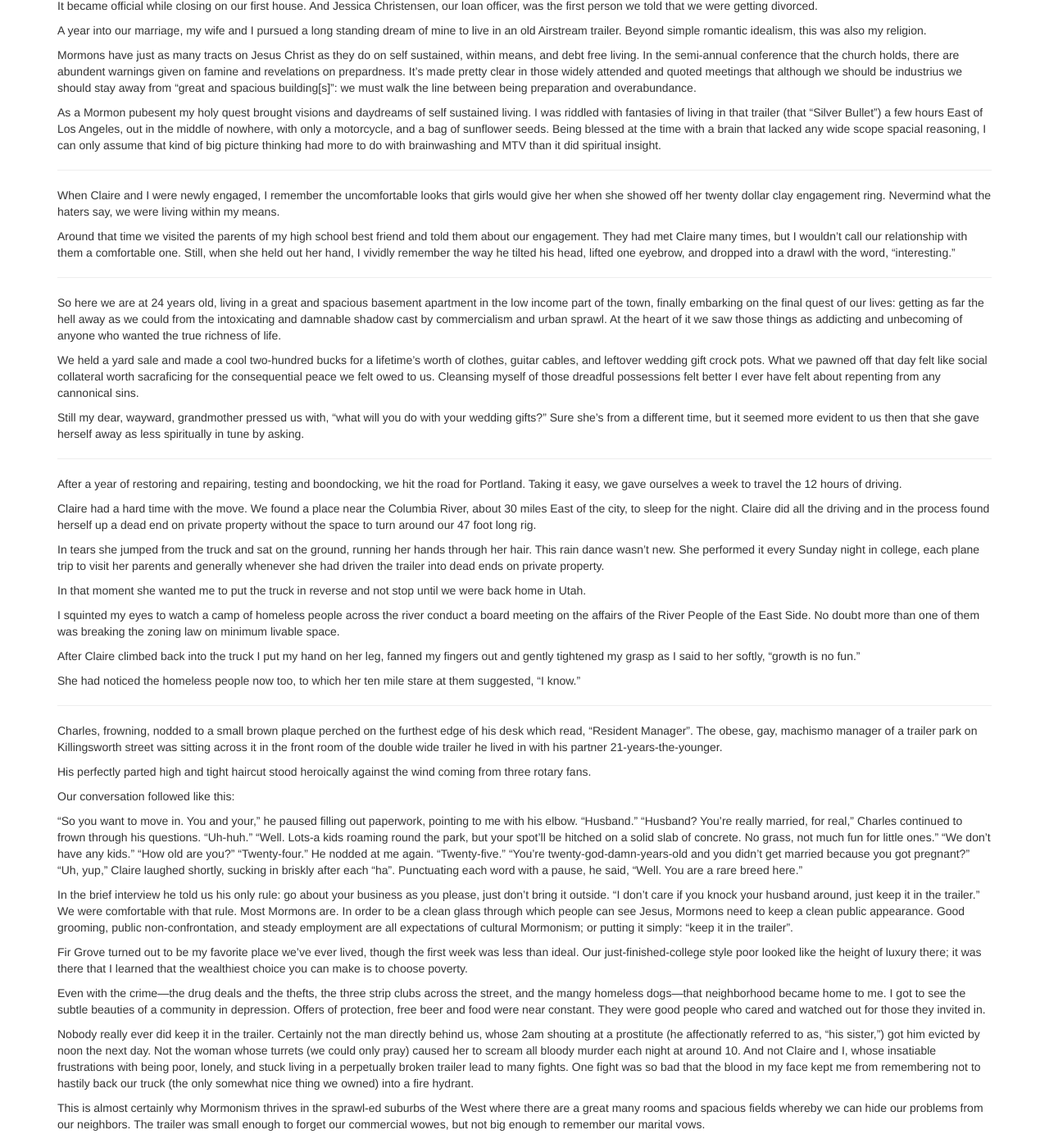
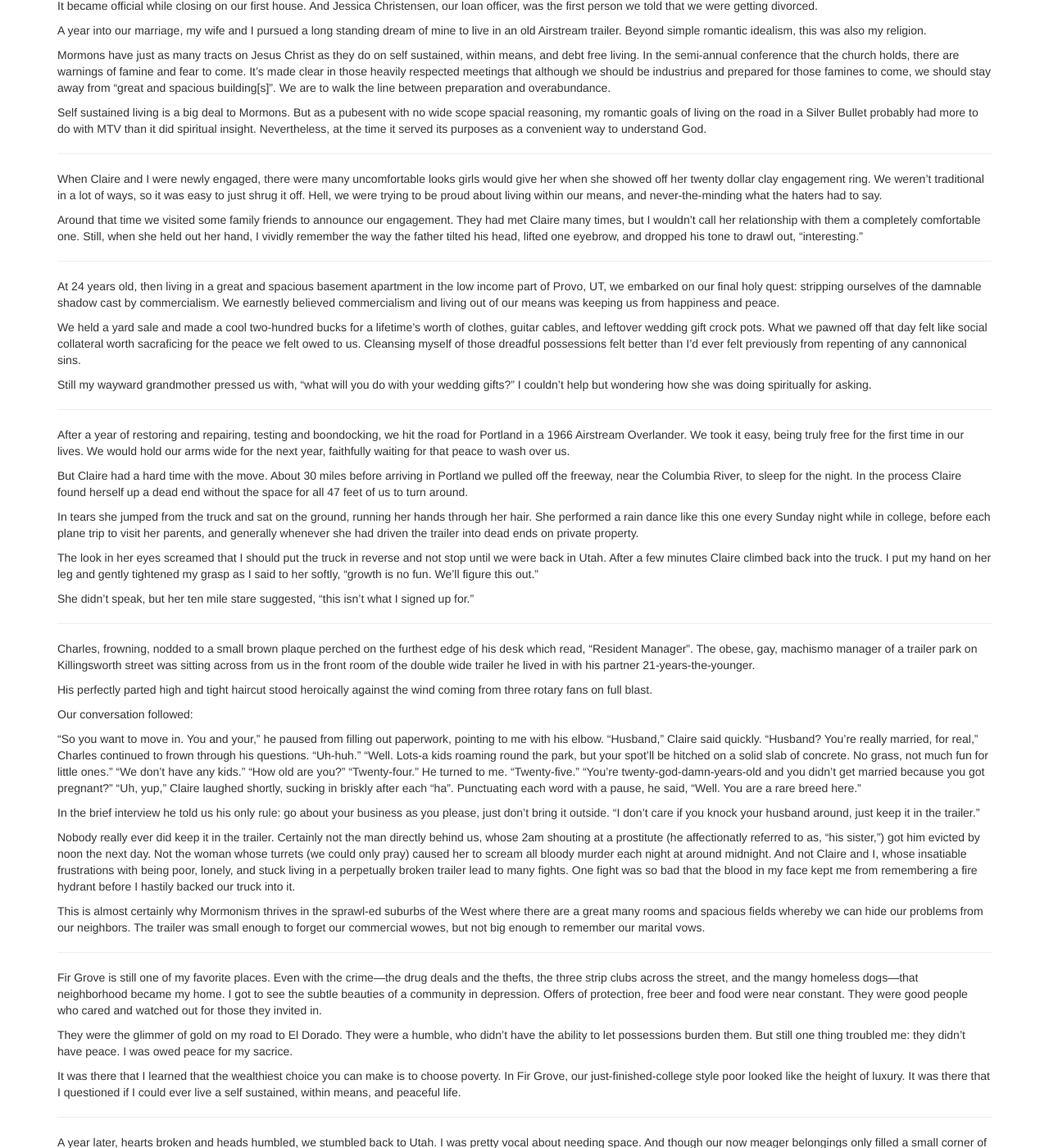
Before and after one commit to rabid-unicorn/reverse-pioneer, a Jekyll site: the page built from _posts/2014-10-24-the-great-and-spacious-starter-home.md, in a window 1280 px wide and 1400 px high, scrolled down 215 px. Shown: the whole window at 82% size. Built offline with Jekyll 4.4.1, drawn with Linux system fonts in a browser that asks for light colours; nearby versions of some CDN libraries; library files that are not in the unit come from our copies; some of the changed text lies outside the part shown.

Commit message:
home — revisions

```diff
--- a/_posts/2014-10-24-the-great-and-spacious-starter-home.md
+++ b/_posts/2014-10-24-the-great-and-spacious-starter-home.md
@@ -10,76 +10,80 @@ It became official while closing on our first house. And Jessica Christensen, ou
 
 A year into our marriage, my wife and I pursued a long standing dream of mine to live in an old Airstream trailer. Beyond simple romantic idealism, this was also my religion.
 
-Mormons have just as many tracts on Jesus Christ as they do on self sustained, within means, and debt free living. In the semi-annual conference that the church holds, there are abundent warnings given on famine and revelations on prepardness. It's made pretty clear in those widely attended and quoted meetings that although we should be industrius we should stay away from "great and spacious building[s]": we must walk the line between being preparation and overabundance.
+Mormons have just as many tracts on Jesus Christ as they do on self sustained, within means, and debt free living. In the semi-annual conference that the church holds, there are warnings of famine and fear to come. It's made clear in those heavily respected meetings that although we should be industrius and prepared for those famines to come, we should stay away from "great and spacious building[s]". We are to walk the line between preparation and overabundance.
 
-As a Mormon pubesent my holy quest brought visions and daydreams of self sustained living. I was riddled with fantasies of living in that trailer (that "Silver Bullet") a few hours East of Los Angeles, out in the middle of nowhere, with only a motorcycle, and a bag of sunflower seeds. Being blessed at the time with a brain that lacked any wide scope spacial reasoning, I can only assume that kind of big picture thinking had more to do with brainwashing and MTV than it did spiritual insight.
+Self sustained living is a big deal to Mormons. But as a pubesent with no wide scope spacial reasoning, my romantic goals of living on the road in a Silver Bullet probably had more to do with MTV than it did spiritual insight. Nevertheless, at the time it served its purposes as a convenient way to understand God.
 
 -------
 
-When Claire and I were newly engaged, I remember the uncomfortable looks that girls would give her when she showed off her twenty dollar clay engagement ring. Nevermind what the haters say, we were living within my means.
+When Claire and I were newly engaged, there were many uncomfortable looks girls would give her when she showed off her twenty dollar clay engagement ring. We weren't traditional in a lot of ways, so it was easy to just shrug it off. Hell, we were trying to be proud about living within our means, and never-the-minding what the haters had to say.
 
-Around that time we visited the parents of my high school best friend and told them about our engagement. They had met Claire many times, but I wouldn’t call our relationship with them a comfortable one. Still, when she held out her hand, I vividly remember the way he tilted his head, lifted one eyebrow, and dropped into a drawl with the word, “interesting.”
+Around that time we visited some family friends to announce our engagement. They had met Claire many times, but I wouldn’t call her relationship with them a completely comfortable one. Still, when she held out her hand, I vividly remember the way the father tilted his head, lifted one eyebrow, and dropped his tone to drawl out, “interesting.”
 
 -------
 
-So here we are at 24 years old, living in a great and spacious basement apartment in the low income part of the town, finally embarking on the final quest of our lives: getting as far the hell away as we could from the intoxicating and damnable shadow cast by commercialism and urban sprawl. At the heart of it we saw those things as addicting and unbecoming of anyone who wanted the true richness of life.
+At 24 years old, then living in a great and spacious basement apartment in the low income part of Provo, UT, we embarked on our final holy quest: stripping ourselves of the damnable shadow cast by commercialism. We earnestly believed commercialism and living out of our means was keeping us from happiness and peace.
 
-We held a yard sale and made a cool two-hundred bucks for a lifetime’s worth of clothes, guitar cables, and leftover wedding gift crock pots. What we pawned off that day felt like social collateral worth sacraficing for the consequential peace we felt owed to us. Cleansing myself of those dreadful possessions felt better I ever have felt about repenting from any cannonical sins.
+We held a yard sale and made a cool two-hundred bucks for a lifetime’s worth of clothes, guitar cables, and leftover wedding gift crock pots. What we pawned off that day felt like social collateral worth sacraficing for the peace we felt owed to us. Cleansing myself of those dreadful possessions felt better than I'd ever felt previously from repenting of any cannonical sins.
 
-Still my dear, wayward, grandmother pressed us with, “what will you do with your wedding gifts?” Sure she's from a different time, but it seemed more evident to us then that she gave herself away as less spiritually in tune by asking.
+Still my wayward grandmother pressed us with, “what will you do with your wedding gifts?” I couldn't help but wondering how she was doing spiritually for asking.
 
 -----
 
-After a year of restoring and repairing, testing and boondocking, we hit the road for Portland. Taking it easy, we gave ourselves a week to travel the 12 hours of driving.
+After a year of restoring and repairing, testing and boondocking, we hit the road for Portland in a 1966 Airstream Overlander. We took it easy, being truly free for the first time in our lives. We would hold our arms wide for the next year, faithfully waiting for that peace to wash over us.
 
-Claire had a hard time with the move. We found a place near the Columbia River, about 30 miles East of the city, to sleep for the night. Claire did all the driving and in the process found herself up a dead end on private property without the space to turn around our 47 foot long rig.
+But Claire had a hard time with the move. About 30 miles before arriving in Portland we pulled off the freeway, near the Columbia River, to sleep for the night. In the process Claire found herself up a dead end without the space for all 47 feet of us to turn around.
 
-In tears she jumped from the truck and sat on the ground, running her hands through her hair. This rain dance wasn't new. She performed it every Sunday night in college, each plane trip to visit her parents and generally whenever she had driven the trailer into dead ends on private property.
+In tears she jumped from the truck and sat on the ground, running her hands through her hair. She performed a rain dance like this one every Sunday night while in college, before each plane trip to visit her parents, and generally whenever she had driven the trailer into dead ends on private property.
 
-In that moment she wanted me to put the truck in reverse and not stop until we were back home in Utah.
+The look in her eyes screamed that I should put the truck in reverse and not stop until we were back in Utah. After a few minutes Claire climbed back into the truck. I put my hand on her leg and gently tightened my grasp as I said to her softly, “growth is no fun. We'll figure this out.”
 
-I squinted my eyes to watch a camp of homeless people across the river conduct a board meeting on the affairs of the River People of the East Side. No doubt more than one of them was breaking the zoning law on minimum livable space.
-
-After Claire climbed back into the truck I put my hand on her leg, fanned my fingers out and gently tightened my grasp as I said to her softly, “growth is no fun.”
-
-She had noticed the homeless people now too, to which her ten mile stare at them suggested, “I know.”
+She didn't speak, but her ten mile stare suggested, “this isn't what I signed up for.”
 
 -----
 
-Charles, frowning, nodded to a small brown plaque perched on the furthest edge of his desk which read, "Resident Manager". The obese, gay, machismo manager of a trailer park on Killingsworth street was sitting across it in the front room of the double wide trailer he lived in with his partner 21-years-the-younger.
+Charles, frowning, nodded to a small brown plaque perched on the furthest edge of his desk which read, "Resident Manager". The obese, gay, machismo manager of a trailer park on Killingsworth street was sitting across from us in the front room of the double wide trailer he lived in with his partner 21-years-the-younger.
 
-His perfectly parted high and tight haircut stood heroically against the wind coming from three rotary fans.
+His perfectly parted high and tight haircut stood heroically against the wind coming from three rotary fans on full blast.
 
-Our conversation followed like this:
+Our conversation followed:
 
-“So you want to move in. You and your,” he paused filling out paperwork, pointing to me with his elbow.
-“Husband.”
+“So you want to move in. You and your,” he paused from filling out paperwork, pointing to me with his elbow.
+“Husband,” Claire said quickly.
 “Husband? You’re really married, for real,” Charles continued to frown through his questions.
 “Uh-huh.”
 “Well. Lots-a kids roaming round the park, but your spot’ll be hitched on a solid slab of concrete. No grass, not much fun for little ones.”
 “We don’t have any kids.”
 “How old are you?”
 “Twenty-four.”
-He nodded at me again.
+He turned to me.
 “Twenty-five.”
 “You’re twenty-god-damn-years-old and you didn’t get married because you got pregnant?”
 “Uh, yup,” Claire laughed shortly, sucking in briskly after each "ha".
 Punctuating each word with a pause, he said, “Well. You are a rare breed here.”
 
-In the brief interview he told us his only rule: go about your business as you please, just don’t bring it outside. “I don’t care if you knock your husband around, just keep it in the trailer.” We were comfortable with that rule. Most Mormons are. In order to be a clean glass through which people can see Jesus, Mormons need to keep a clean public appearance. Good grooming, public non-confrontation, and steady employment are all expectations of cultural Mormonism; or putting it simply: "keep it in the trailer".
+In the brief interview he told us his only rule: go about your business as you please, just don’t bring it outside. “I don’t care if you knock your husband around, just keep it in the trailer.”
 
-Fir Grove turned out to be my favorite place we've ever lived, though the first week was less than ideal. Our just-finished-college style poor looked like the height of luxury there; it was there that I learned that the wealthiest choice you can make is to choose poverty.
+Nobody really ever did keep it in the trailer. Certainly not the man directly behind us, whose 2am shouting at a prostitute (he affectionatly referred to as, “his sister,”) got him evicted by noon the next day. Not the woman whose turrets (we could only pray) caused her to scream all bloody murder each night at around midnight. And not Claire and I, whose insatiable frustrations with being poor, lonely, and stuck living in a perpetually broken trailer lead to many fights. One fight was so bad that the blood in my face kept me from remembering a fire hydrant before I hastily backed our truck into it.
 
-Even with the crime—the drug deals and the thefts, the three strip clubs across the street, and the mangy homeless dogs—that neighborhood became home to me. I got to see the subtle beauties of a community in depression. Offers of protection, free beer and food were near constant. They were good people who cared and watched out for those they invited in.
+This is almost certainly why Mormonism thrives in the sprawl-ed suburbs of the West where there are a great many rooms and spacious fields whereby we can hide our problems from our neighbors. The trailer was small enough to forget our commercial wowes, but not big enough to remember our marital vows.
+
+<!-- Most Mormons are comfortable with that rule. In order to be a clean glass through which people can see Jesus, Mormons need to keep a clean public appearance. Good grooming, public non-confrontation, and steady employment are all expectations of cultural Mormonism; or putting it simply: "keep it in the trailer".
+
+Fir Grove , though the first week was less than ideal.
+-->
+----
+
+Fir Grove is still one of my favorite places. Even with the crime—the drug deals and the thefts, the three strip clubs across the street, and the mangy homeless dogs—that neighborhood became my home. I got to see the subtle beauties of a community in depression. Offers of protection, free beer and food were near constant. They were good people who cared and watched out for those they invited in.
+
+They were the glimmer of gold on my road to El Dorado. They were a humble, who didn't have the ability to let possessions burden them. But still one thing troubled me: they didn't have peace. I was owed peace for my sacrice.
+
+It was there that I learned that the wealthiest choice you can make is to choose poverty. In Fir Grove, our just-finished-college style poor looked like the height of luxury. It was there that I questioned if I could ever live a self sustained, within means, and peaceful life.
 
 <!-- A couple of the few kids in the park spent a lot of time playing with Joshua, who spent a lot of time that summer laying under one of the only two firs that made up Fir Grove. With the shame of not being able to “keep it in the trailer”, their dad came screaming one day that they were not to leave while he was giving a tattoo. -->
 
-Nobody really ever did keep it in the trailer. Certainly not the man directly behind us, whose 2am shouting at a prostitute (he affectionatly referred to as, “his sister,”) got him evicted by noon the next day. Not the woman whose turrets (we could only pray) caused her to scream all bloody murder each night at around 10. And not Claire and I, whose insatiable frustrations with being poor, lonely, and stuck living in a perpetually broken trailer lead to many fights. One fight was so bad that the blood in my face kept me from remembering not to hastily back our truck (the only somewhat nice thing we owned) into a fire hydrant.
-
-This is almost certainly why Mormonism thrives in the sprawl-ed suburbs of the West where there are a great many rooms and spacious fields whereby we can hide our problems from our neighbors. The trailer was small enough to forget our commercial wowes, but not big enough to remember our marital vows.
-
 ----
 
-Eventually we landed in Utah, and I was pretty vocal about needing space. And though our belongings only filled a small corner of the new 1,200 sq/ft apartment we moved into, I remained gasping for air from the year long marathon in 120 sq/ft.
+A year later, hearts broken and heads humbled, we stumbled back to Utah. I was pretty vocal about needing space. And though our now meager belongings only filled a small corner of the new 1,200 sq/ft apartment we moved into, I remained gasping for air from the year long marathon in 120 sq/ft.
 
-A year after that I bought a house on a .33 acre lot, with high ceilings and a 1000 sq/ft garage. That was also when Claire left. The house didn't cause the seperation, but it did demark it. Me to my great and spacious, and her to a yurt. Each walking in oppossite directions, in search of the gospel we'd been promised.
+A good job, many more fights, and nine months later I bought a house on a .33 acre lot, with high ceilings and a garage the size of four Airstreams. That was also when Claire left. The house didn't cause the seperation, but it did demark it. I to my great and spacious, and her to a yurt. Each walking in opposite directions, in search of the gospel we'd been promised.
```
